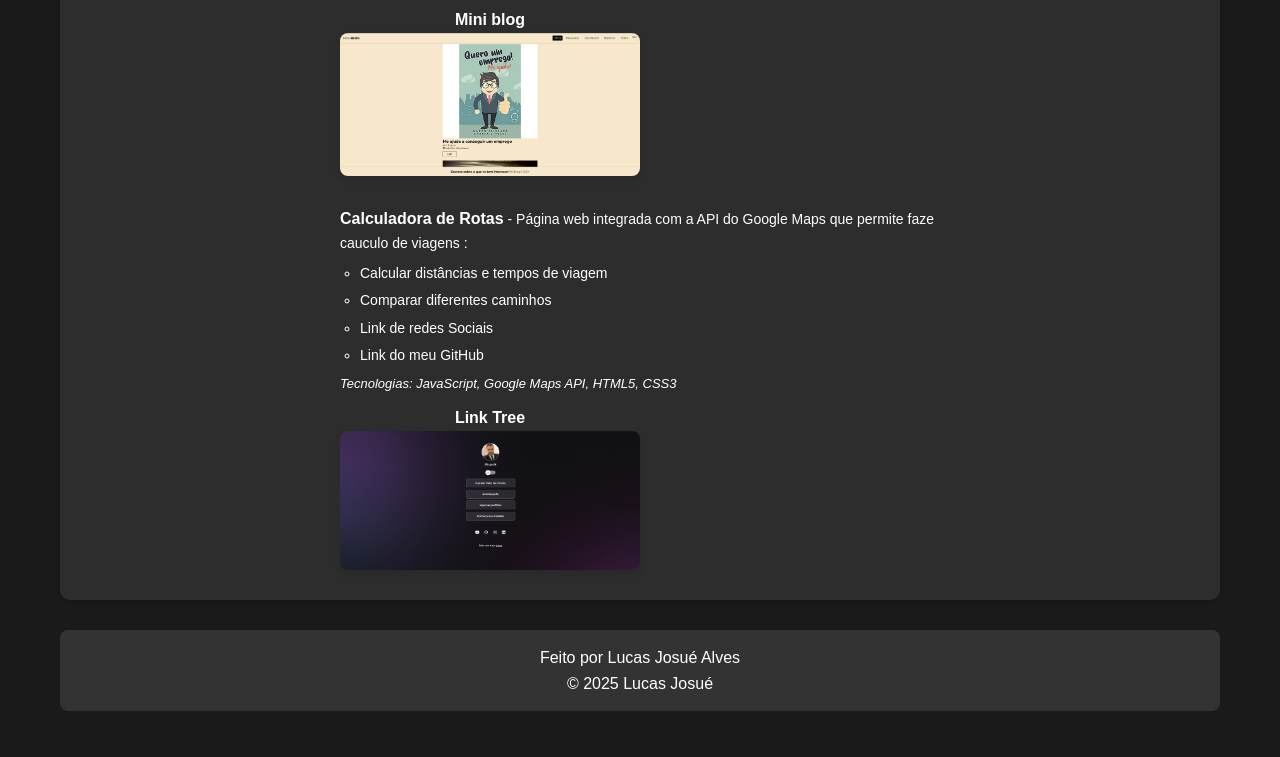
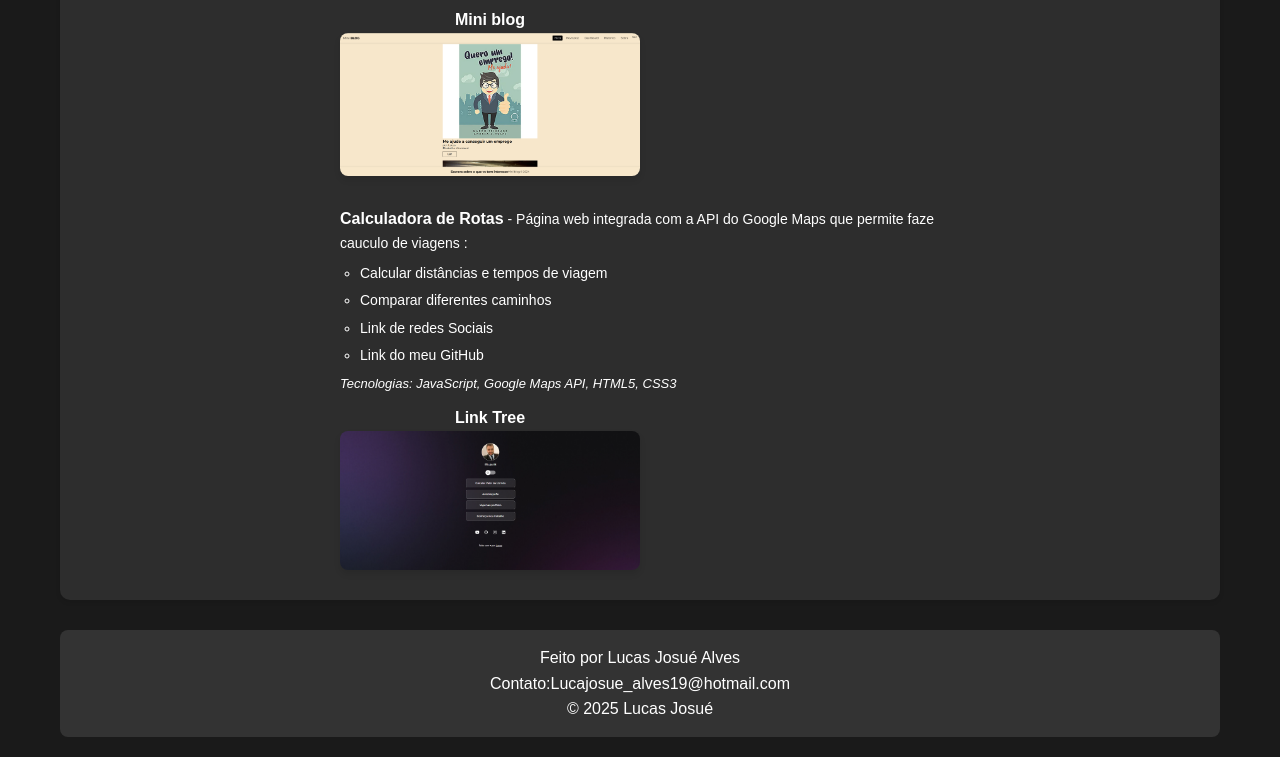
Before and after one commit to LucasJa1994/LandingPageCV, a plain HTML site: page index.html in a window 1280 px wide. Shown: the part 2300-3057 px from the top of the page. Before the commit the page ends 3031 px from the top, so only its background shows below. Drawn offline with Linux system fonts and the light colour scheme.

Commit message:
resposividade

```diff
--- a/index.html
+++ b/index.html
@@ -127,7 +127,7 @@
     <!-- Rodapé -->
     <footer>
       <p>Feito por Lucas Josué Alves</p>
-      <p>© 2025 Lucas Josué</p>
+      <p>Contato:Lucajosue_alves19@hotmail.com     <br>            © 2025 Lucas Josué</p>
     </footer>
   </main>
 </body>
```
